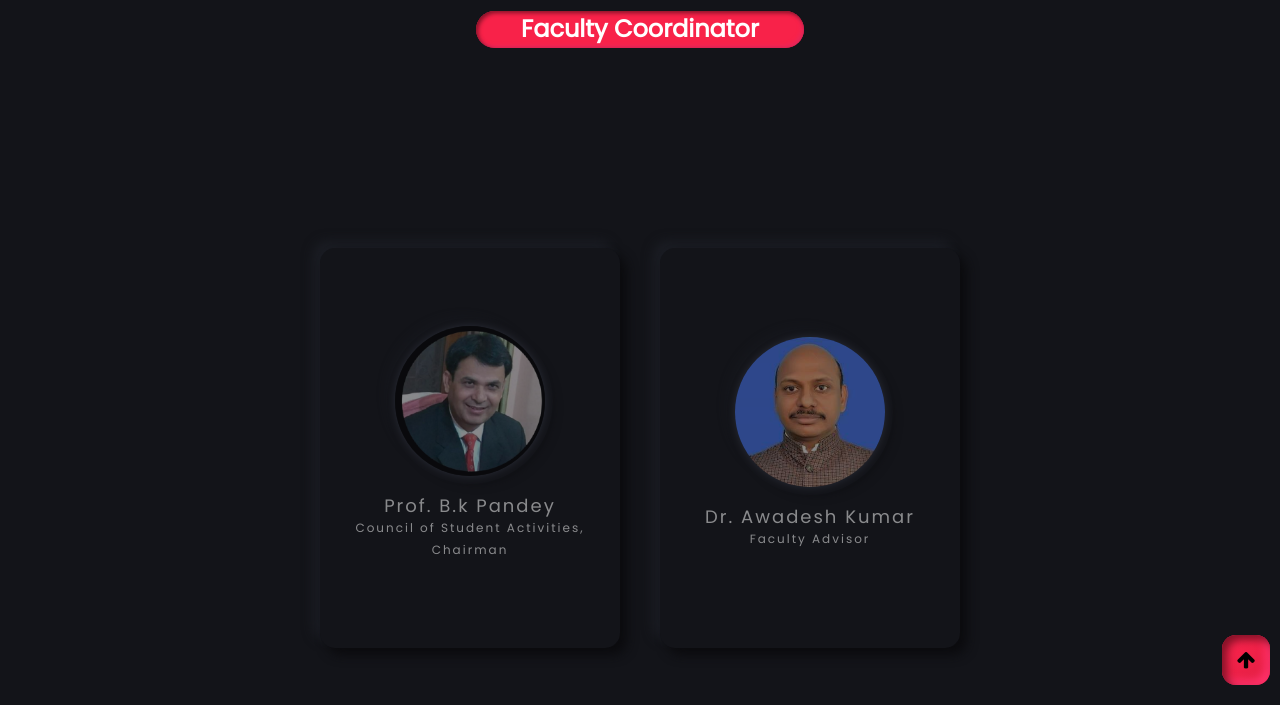
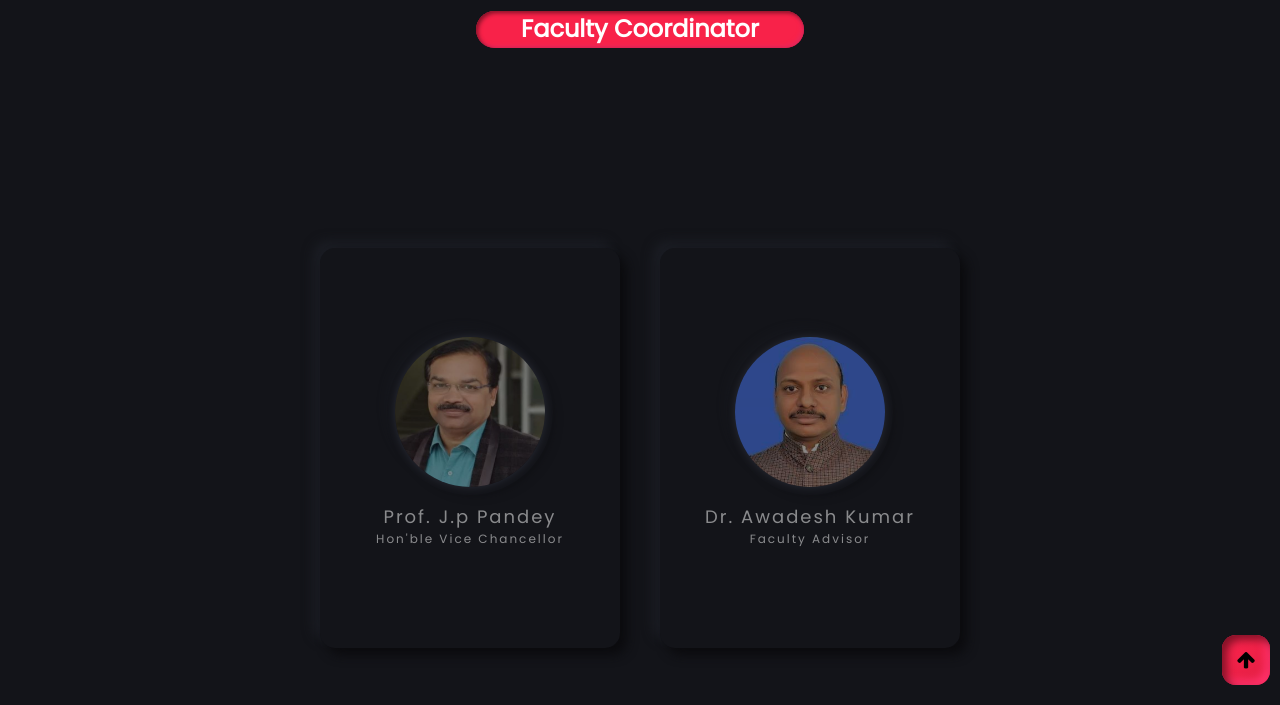
Before and after one commit to codeaholic-shub/NSS-MMMUT, a plain HTML site: page teams1.html in a window 1280 px wide. Shown: the part 95-800 px from the top of the page. Drawn offline with nearby package versions, Linux system fonts and the light colour scheme.

Commit message:
Update teams1.html

```diff
--- a/teams1.html
+++ b/teams1.html
@@ -126,11 +126,11 @@
     </section>
   <section class="team-section" id="2">
     <div class="team-container">
-      <div class="team-card">
+       <div class="team-card">
         <div class="team-content">
-          <div class="imgBx"><img src="images\one.jpeg" /></div>
+          <div class="imgBx"><img src="images\vc.jpg" /></div>
           <div class="contentBx">
-            <h3>Prof. B.k Pandey<br/><span>Council of Student Activities, Chairman</span></h3>
+            <h3>Prof. J.p Pandey<br/><span>Hon'ble Vice Chancellor</span></h3>
           </div>
         </div>
       </div>
```
